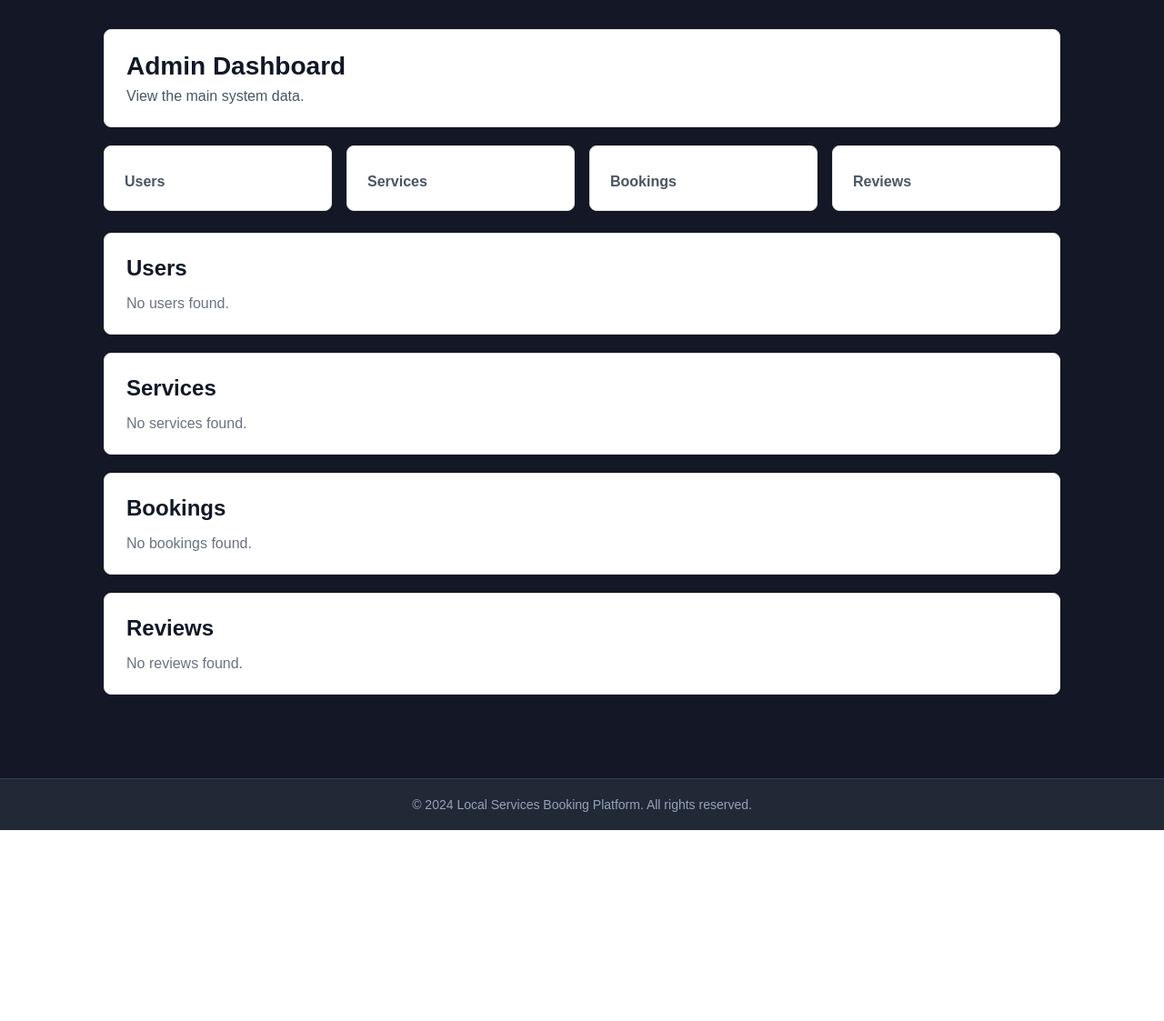
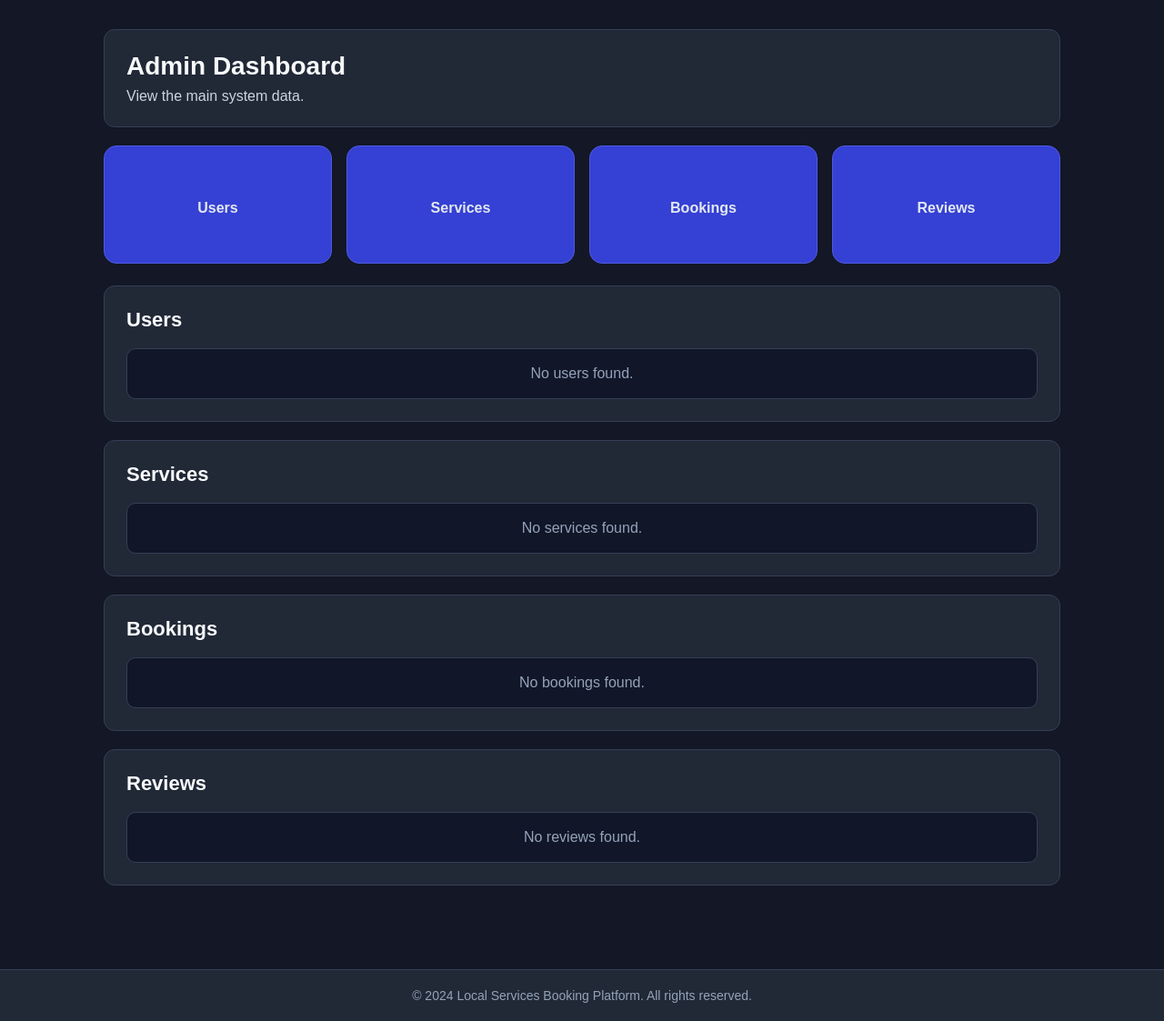
Before and after one commit to mostafa2742002/Local-Services-Booking-Platform, a Flask app: template app/templates/admin/dashboard.html in a window 1280 px wide. Shown: the part 56-1179 px from the top of the page at 91% size. Before the commit the page ends 969 px from the top, so only its background shows below. Run offline with Flask 3, Linux system fonts and the light colour scheme; the template is opened without the code that fills it, so the values that code supplies are empty; some libraries are stand-ins or nearby versions.

Commit message:
Implement dark mode styles for admin interface; update colors, layout, and improve readability

```diff
--- a/app/static/css/admin.css
+++ b/app/static/css/admin.css
@@ -1,21 +1,23 @@
 .page-header {
-    background: #ffffff;
-    border: 1px solid #e5e7eb;
     padding: 24px;
-    border-radius: 8px;
     margin-bottom: 20px;
+    background: #212836;
+    border: 1px solid #354055;
+    border-radius: 12px;
 }
 
 .page-header h1 {
     margin: 0 0 8px;
+    color: #f8fafc;
     font-size: 28px;
-    color: #111827;
 }
 
 .page-header p {
     margin: 0;
-    color: #4b5563;
+    color: #cbd5e1;
 }
+
+/* Statistics */
 
 .stats-grid {
     display: grid;
@@ -25,75 +27,155 @@
 }
 
 .stat-card {
-    background: #ffffff;
-    border: 1px solid #e5e7eb;
+    min-height: 130px;
     padding: 22px;
-    border-radius: 8px;
+    display: flex;
+    flex-direction: column;
+    justify-content: center;
+    background: #3540d4;
+    border: 1px solid #4f5ae0;
+    border-radius: 14px;
+    text-align: center;
 }
 
 .stat-card h2 {
     margin: 0 0 8px;
+    color: #ffffff;
     font-size: 32px;
-    color: #2563eb;
 }
 
 .stat-card p {
     margin: 0;
-    color: #4b5563;
+    color: #e2e8f0;
+    font-size: 16px;
     font-weight: 700;
 }
 
+/* Admin Sections */
+
 .admin-section {
-    background: #ffffff;
-    border: 1px solid #e5e7eb;
     padding: 24px;
-    border-radius: 8px;
     margin-bottom: 20px;
+    overflow-x: auto;
+    background: #212836;
+    border: 1px solid #354055;
+    border-radius: 12px;
 }
 
 .admin-section h2 {
-    margin: 0 0 16px;
-    color: #111827;
+    margin: 0 0 18px;
+    color: #f8fafc;
+    font-size: 22px;
 }
+
+/* Tables */
 
 .admin-table {
     width: 100%;
+    min-width: 650px;
     border-collapse: collapse;
 }
 
 .admin-table th,
 .admin-table td {
-    padding: 12px;
-    border-bottom: 1px solid #e5e7eb;
+    padding: 13px 12px;
+    border-bottom: 1px solid #354055;
     text-align: left;
     vertical-align: top;
 }
 
 .admin-table th {
-    background: #f9fafb;
-    color: #374151;
+    background: #111629;
+    color: #cbd5e1;
+    font-size: 14px;
     font-weight: 700;
 }
 
 .admin-table td {
-    color: #4b5563;
+    color: #cbd5e1;
+    font-size: 14px;
     word-break: break-word;
 }
 
+.admin-table tbody tr:hover {
+    background: #293244;
+}
+
+.admin-table tbody tr:last-child td {
+    border-bottom: none;
+}
+
+/* Empty State */
+
 .empty-text {
     margin: 0;
-    color: #6b7280;
+    padding: 18px;
+    background: #111629;
+    border: 1px solid #354055;
+    border-radius: 10px;
+    color: #94a3b8;
+    text-align: center;
+}
+
+/* Actions */
+
+.delete-btn,
+.toggle-btn {
+    display: inline-block;
+    padding: 7px 11px;
+    border-radius: 8px;
+    font-size: 13px;
+    font-weight: 700;
+    text-align: center;
+    white-space: nowrap;
 }
 
 .delete-btn {
-    color: #ef4444;
-    text-decoration: none;
-    font-weight: 600;
+    background: #5c2532;
+    border: 1px solid #8f3c4c;
+    color: #fca5a5;
+}
+
+.delete-btn:hover {
+    background: #7f2d3b;
+    color: #ffffff;
 }
 
 .toggle-btn {
-    color: #2563eb;
-    text-decoration: none;
-    font-weight: 600;
-    margin-left: 10px;
+    margin-left: 0;
+    background: #172f55;
+    border: 1px solid #315e9d;
+    color: #93c5fd;
 }
+
+.toggle-btn:hover {
+    background: #234575;
+    color: #ffffff;
+}
+
+/* Responsive */
+
+@media (max-width: 900px) {
+    .stats-grid {
+        grid-template-columns: repeat(2, 1fr);
+    }
+}
+
+@media (max-width: 600px) {
+    .page-header,
+    .admin-section {
+        padding: 18px;
+    }
+
+    .stats-grid {
+        grid-template-columns: 1fr;
+    }
+
+    .stat-card {
+        min-height: 110px;
+    }
+
+    .page-header h1 {
+        font-size: 26px;
+    }
+}
```
